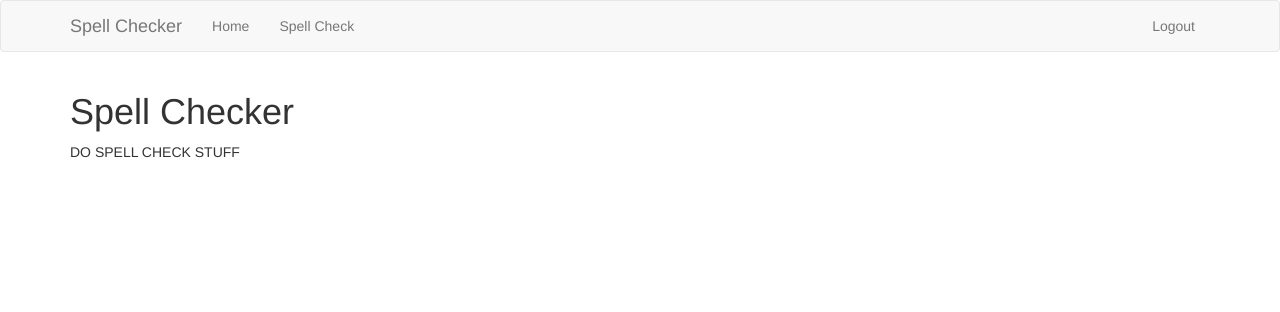
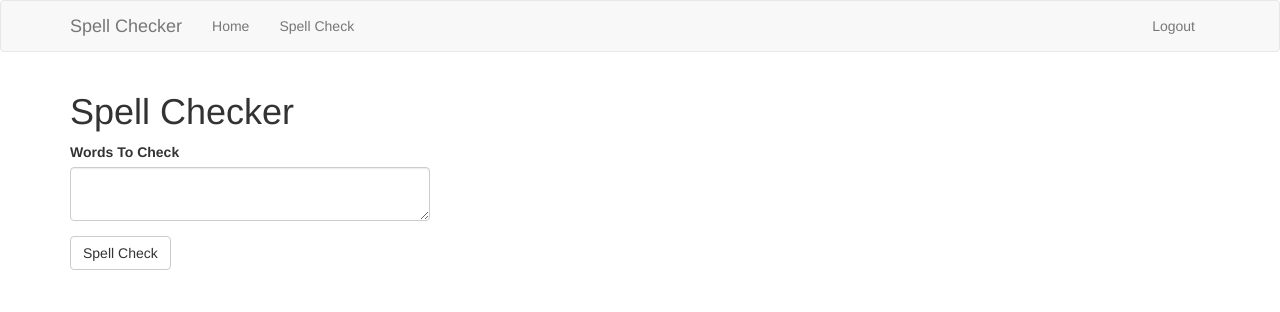
Before and after one commit to johnsoga/ApplicationSecurity_CS-GY_9163_Assignment2, a Flask app: page /spell_check in a window 1280 px wide. Shown: the top 312 px of the page. Run offline with Flask 2, Linux system fonts and the light colour scheme; the visitor is signed in with stand-in values (Sample User, id 1); some libraries are stand-ins or nearby versions.

Commit message:
Fix expected id issues

```diff
--- a/app/forms.py
+++ b/app/forms.py
@@ -1,6 +1,6 @@
 from flask_wtf import FlaskForm
-from wtforms import StringField, PasswordField, BooleanField, SubmitField
-from wtforms.validators import ValidationError, DataRequired, Email, EqualTo, Optional
+from wtforms import StringField, PasswordField, BooleanField, SubmitField, TextAreaField
+from wtforms.validators import ValidationError, DataRequired, Email, EqualTo, Optional, Length
 from app.models import User
 
 class LoginForm(FlaskForm):
@@ -16,3 +16,7 @@ class RegistrationForm(FlaskForm):
     password = PasswordField('Password', validators=[DataRequired()], id="pword")
     auth_2fa = StringField('Two Factor Authentication', validators=[DataRequired()], id="2fa")
     submit = SubmitField('Register')
+
+class SpellCheckForm(FlaskForm):
+    words_to_check = TextAreaField('Words To Check', validators=[Optional(), Length(max=200)], id="inputtext")
+    submit = SubmitField('Spell Check')
--- a/app/routes.py
+++ b/app/routes.py
@@ -1,16 +1,18 @@
 from flask import render_template, flash, redirect, url_for, request
 from app import app, db
-from app.forms import LoginForm, RegistrationForm
+from app.forms import LoginForm, RegistrationForm, SpellCheckForm
 from flask_login import current_user, login_user, logout_user, login_required
 from app.models import User
 from werkzeug.urls import url_parse
+import subprocess
+import os, sys
+
 
 @app.route('/index')
 @app.route('/')
 def index():
     return render_template("index.html", title='Home Page')
 
-# @app.route('/')
 @app.route('/login', methods=['GET', 'POST'])
 def login():
     result = None
@@ -62,7 +64,21 @@ def register():
         return render_template('register.html', title='Home Page', status=result)
     return render_template('register.html', title='Register', form=form, status=result)
 
-@app.route('/spell_check')
+@app.route('/spell_check', methods=['GET', 'POST'])
 @login_required
 def spell_check():
-    return render_template('spell_check.html', title='Spell Check')
+    result = None
+
+    form = SpellCheckForm()
+    if form.validate_on_submit():
+        user_text = form.words_to_check.data
+        input_file = open('input.txt', 'w')
+        input_file.write(user_text)
+        input_file.close()
+        curr_dir = os.getcwd()
+        p1 = subprocess.Popen(['./a.out', 'input.txt','wordlist.txt'], cwd=curr_dir, stdout=subprocess.PIPE)
+        out, err = p1.communicate()
+        output = out.decode("utf-8").rstrip()
+        print(output)
+        return render_template('spell_check.html', title='Spell Check', user_text=user_text, misspelled=output)
+    return render_template('spell_check.html', title='Spell Check', form=form, status=result)
--- a/app/templates/spell_check.html
+++ b/app/templates/spell_check.html
@@ -1,7 +1,22 @@
-{% extends "base.html" %}
+{% extends 'base.html' %}
 {% import 'bootstrap/wtf.html' as wtf %}
 
 {% block app_content %}
     <h1>Spell Checker</h1>
-    <p>DO SPELL CHECK STUFF</p>
+
+    {% if user_text %}
+        <p id="textout"><strong>{{ user_text }}</strong>
+    {% endif %}
+
+    {% if misspelled %}
+        <p id="misspelled"><strong>{{ misspelled }}</strong>
+    {% endif %}
+
+    <div class="row">
+        <div class="col-md-4">
+            {% if form %}
+                {{ wtf.quick_form(form) }}
+            {% endif %}
+        </div>
+    </div>
 {% endblock %}
```
Also changed, not shown: 1 other file.
